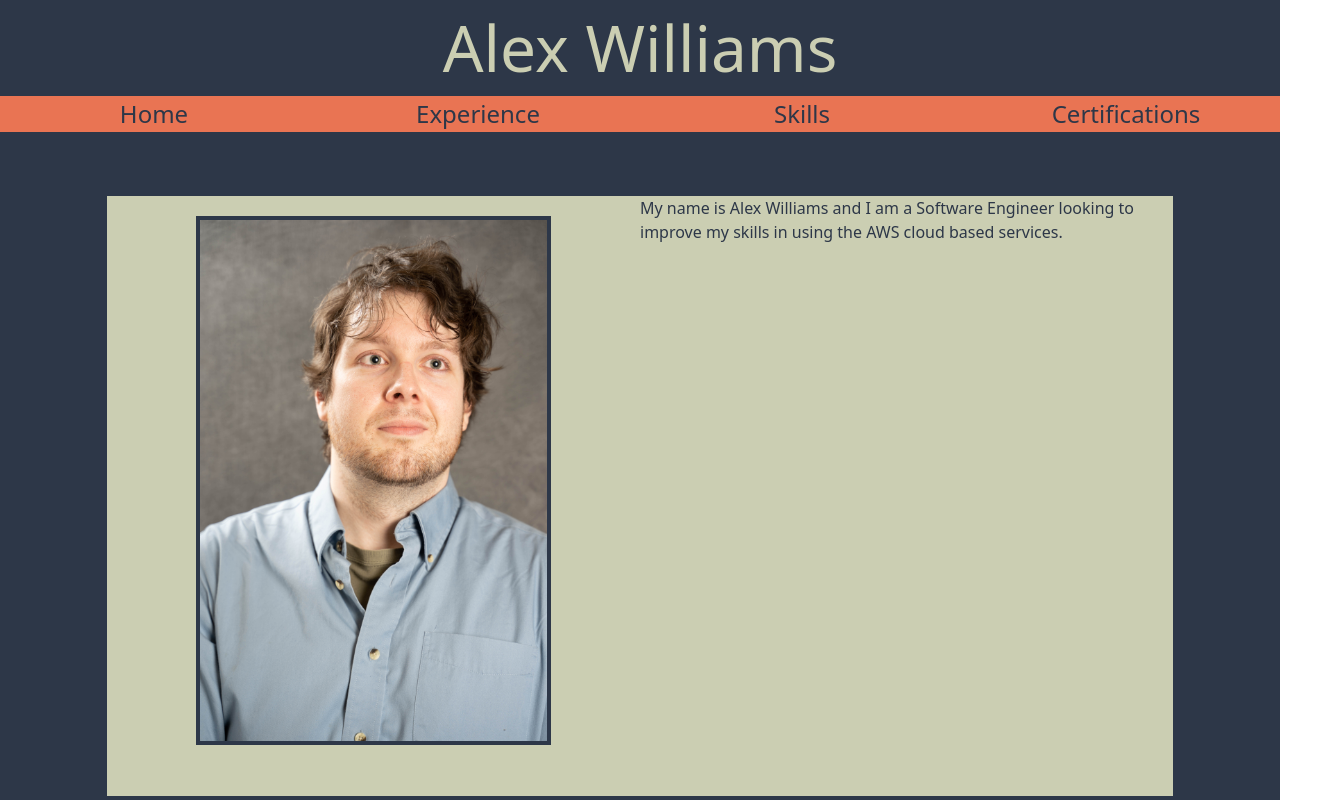
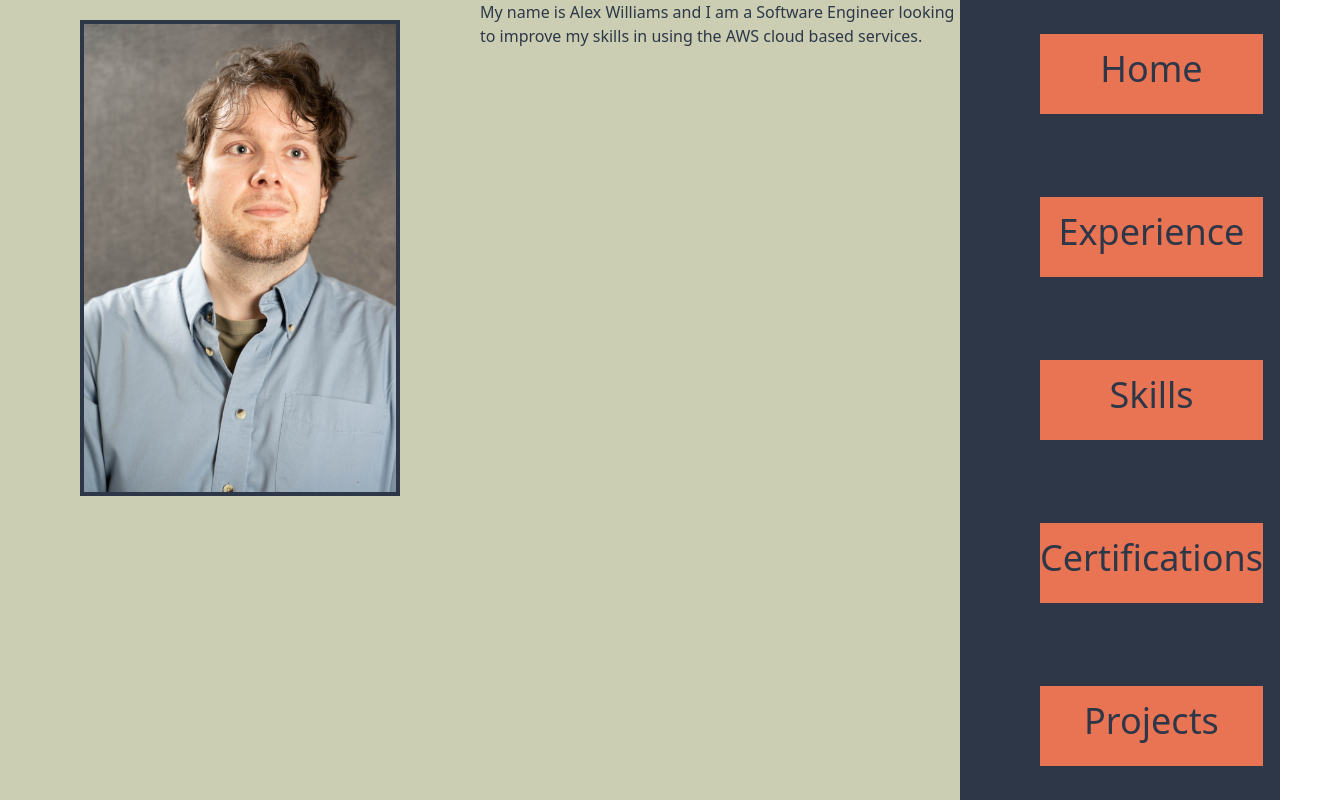
Before and after one commit to Zizzs/cloud-resume, a React (Create React App) app: page / in a window 1280 px wide. Shown: the whole page, 1343 px wide, since content can reach past the window. Built offline with nearby package versions, Linux system fonts and the light colour scheme.

Commit message:
Redesigned Website Layout
Moved the navbar to the right side.

Made the main switch fill the rest of the page.

Added Projects page.

```diff
--- a/src/App.js
+++ b/src/App.js
@@ -4,31 +4,13 @@ import Home from "./Components/Home";
 import Skills from "./Components/Skills";
 import Experience from "./Components/Experience";
 import Certifications from "./Components/Certifications";
+import Projects from "./Components/Projects";
 
 function App() {
   return (
     <Router>
-      <div className="w-screen h-screen bg-mainDark">
-        <div>
-          <p className="text-center text-mainLight text-6xl">Alex Williams</p>
-        </div>
-        <nav className="bg-mainOrange">
-          <ul className="grid grid-cols-4 gap-4 text-center text-mainDark text-2xl">
-            <li className="hover:text-mainMiddle">
-              <Link to="/">Home</Link>
-            </li>
-            <li className="hover:text-mainMiddle">
-              <Link to="/Experience">Experience</Link>
-            </li>
-            <li className="hover:text-mainMiddle">
-              <Link to="/Skills">Skills</Link>
-            </li>
-            <li className="hover:text-mainMiddle">
-              <Link to="/Certifications">Certifications</Link>
-            </li>
-          </ul>
-        </nav>
-
+      <div className="flex w-full h-full bg-mainDark grid grid-cols-4">
+        <div className="col-span-3">
           <Switch>
             <Route path="/Experience">
               <Experience />
@@ -39,10 +21,50 @@ function App() {
             <Route path="/Certifications">
               <Certifications />
             </Route>
+            <Route path="/Projects">
+              <Projects />
+            </Route>
             <Route path="/">
               <Home />
             </Route>
           </Switch>
+        </div>
+        <div className="flex w-full">
+          <nav>
+            <ul className="grid grid-row-5 gap-4 text-center text-mainDark text-4xl mx-20 flex h-screen">
+              <Link
+                className="hover:text-mainMiddle bg-mainOrange h-20 mb-auto mt-auto"
+                to="/"
+              >
+                <p className="mt-2">Home</p>
+              </Link>
+              <Link
+                className="hover:text-mainMiddle bg-mainOrange h-20 mb-auto mt-auto"
+                to="/Experience"
+              >
+                <p className="mt-2">Experience</p>
+              </Link>
+              <Link
+                className="hover:text-mainMiddle bg-mainOrange h-20 mb-auto mt-auto"
+                to="/Skills"
+              >
+                <p className="mt-2">Skills</p>
+              </Link>
+              <Link
+                className="hover:text-mainMiddle bg-mainOrange h-20 mb-auto mt-auto"
+                to="/Certifications"
+              >
+                <p className="mt-2">Certifications</p>
+              </Link>
+              <Link
+                className="hover:text-mainMiddle bg-mainOrange h-20 mb-auto mt-auto"
+                to="/Projects"
+              >
+                <p className="mt-2">Projects</p>
+              </Link>
+            </ul>
+          </nav>
+        </div>
       </div>
     </Router>
   );
--- a/src/Components/Home.js
+++ b/src/Components/Home.js
@@ -3,7 +3,7 @@ import photo from "../assets/Images/PortfolioPhoto.jpg";
 
 function Home() {
   return (
-    <div className="bg-mainLight w-10/12 h-main m-auto mt-16 grid grid-cols-2">
+    <div className="bg-mainLight h-full w-full grid grid-cols-2">
       <div>
         <img
           className="w-2/3 m-auto mt-5 border-mainDark border-4"
--- /dev/null
+++ b/src/Components/Projects.js
@@ -0,0 +1,11 @@
+import React from "react";
+
+function Projects() {
+  return (
+    <div>
+      <p className="text-main">Projects</p>
+    </div>
+  );
+}
+
+export default Projects;
```
Lines whose indentation alone changed are shown as unchanged.
